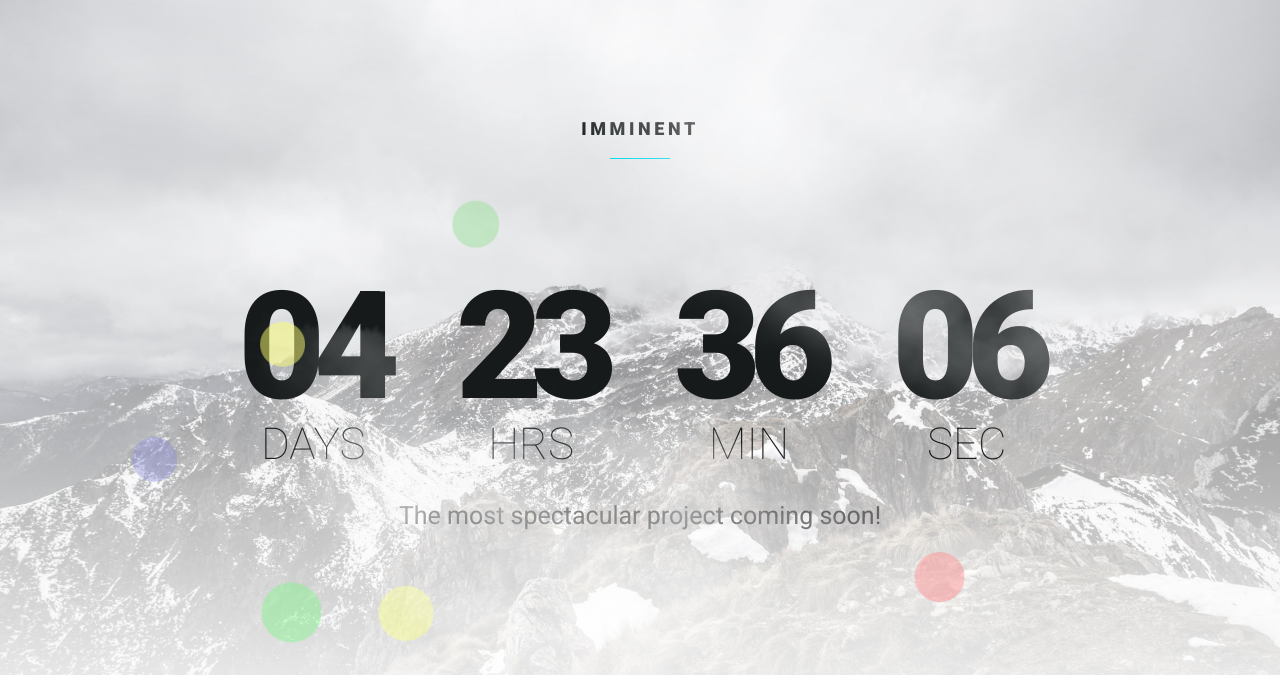
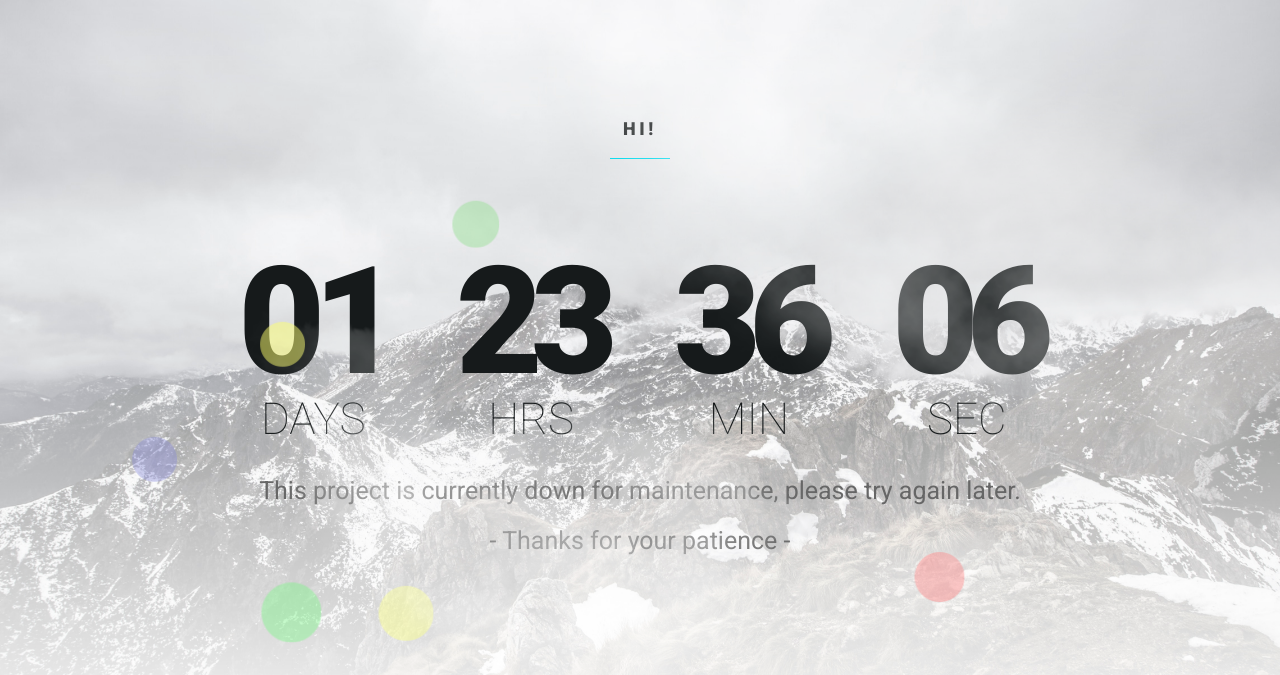
Before and after one commit to imranoorRahman/imranoorrahman.github.io, a plain HTML site: page index.html in a window 1280 px wide. Shown: the top 675 px of the page. Drawn offline with Linux system fonts and the light colour scheme.

Commit message:
non-randomised date on each visit & updated message

```diff
--- a/index.html
+++ b/index.html
@@ -70,7 +70,7 @@
                 <li class="layer" data-depth="0.20">
                     <div class="title">
                         <h2>
-                            IMMINENT
+                            Hi!
                         </h2>
                         <span class="line"></span>
                     </div>
@@ -85,11 +85,10 @@
                 <li class="layer" data-depth="0.30">
                     <div class="hero">
                         <h1 id="countdown">
-                            The most spectacular project coming soon!
                         </h1>
 
                         <p class="sub-title">
-                            The most spectacular project coming soon!
+                            This project is currently down for maintenance, please try again later.</br></br>- Thanks for your patience -
                         </p>
                     </div>
                 </li>
--- a/js/main.js
+++ b/js/main.js
@@ -5,7 +5,9 @@
 
 // Update countdown so that it cycles within 7 days
 const currentDate = new Date();
-const randomNumber = Math.floor(Math.random() * 7) + 2; // range random date between 2 to 7 days
+// const randomNumber = Math.floor(Math.random() * 7) + 2; // range random date between 2 to 7 days
+let randomNumber = parseInt(currentDate.getDate())%5;
+if(randomNumber==0){randomNumber=2;}
 currentDate.setDate(currentDate.getDate() + randomNumber);
 const updatedDate = `${currentDate.toLocaleString('en-us', { month: 'short' })} ${currentDate.getDate()} ${currentDate.getFullYear()}`;
 /**/
```
